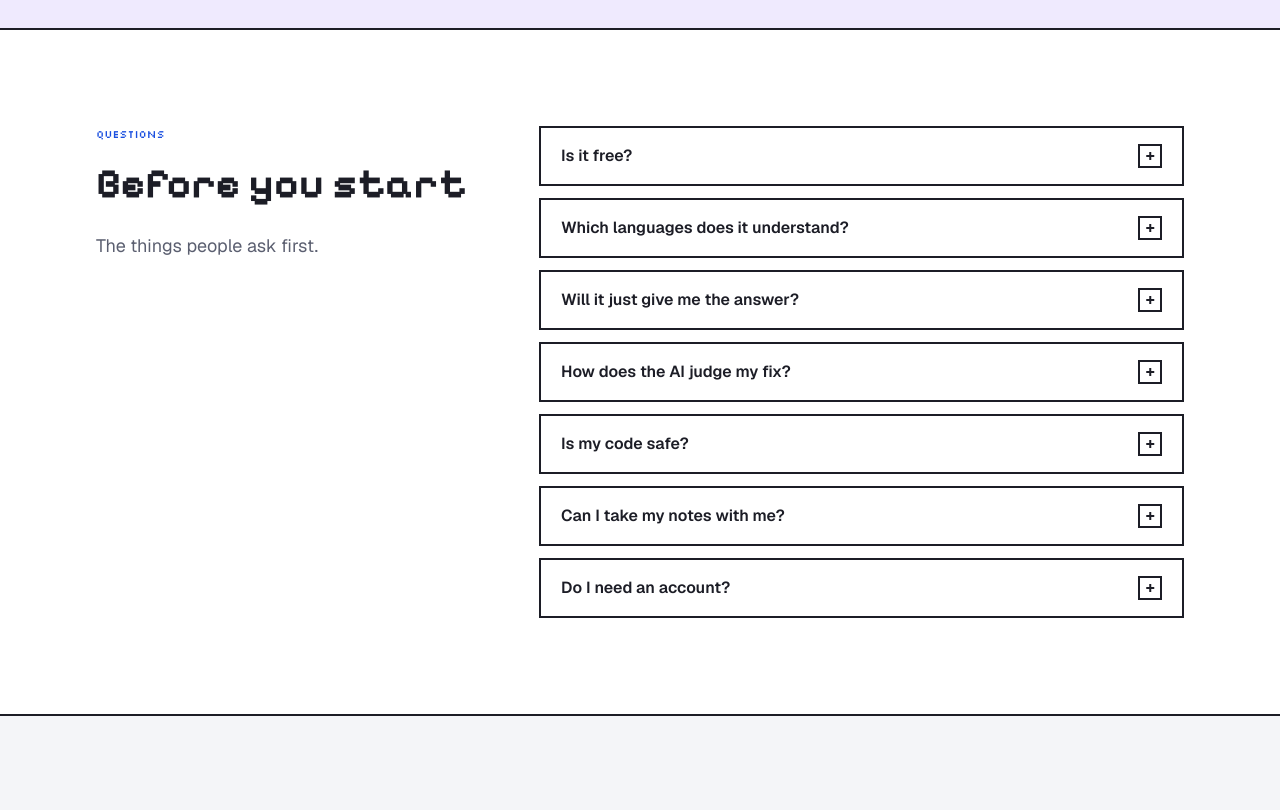
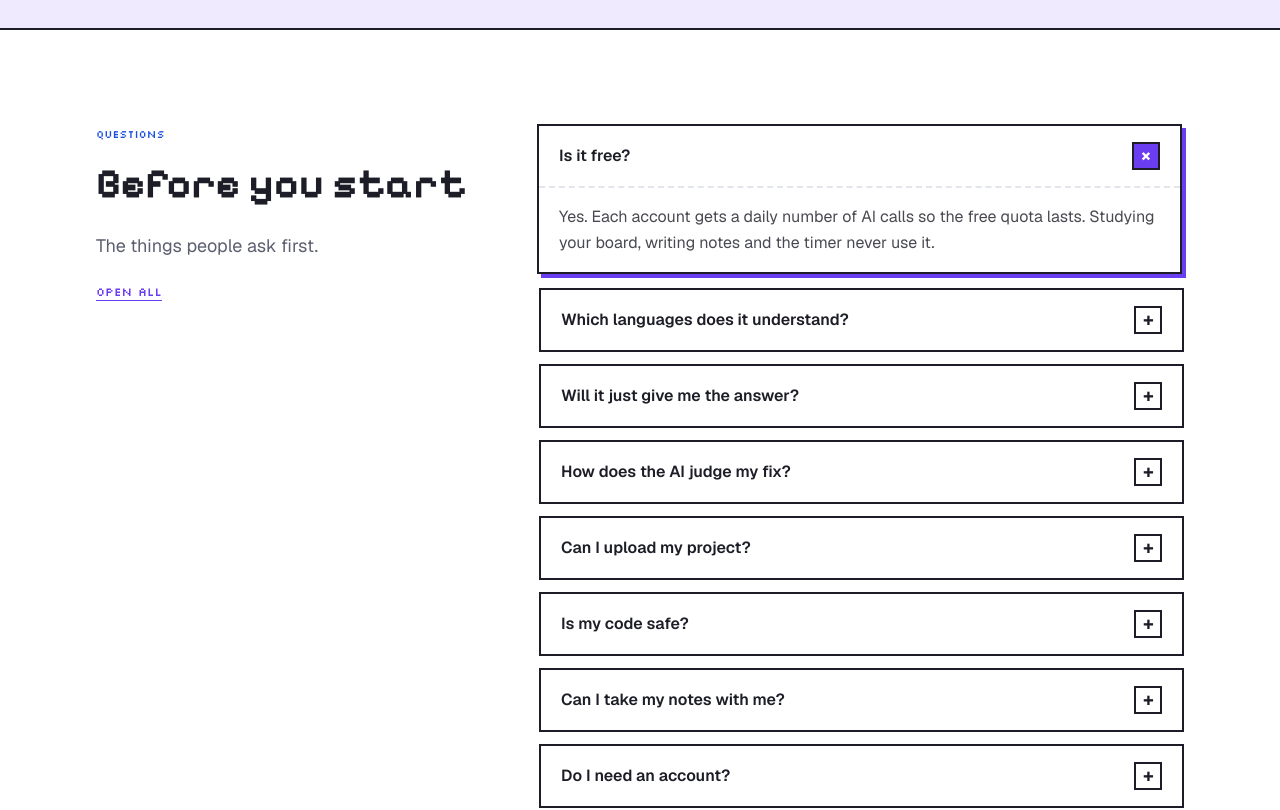
Before and after one commit to evertonrocha2/glitch-lab, a React (Vite) app: page / in a window 1280 px wide. Shown: the part 5160-5970 px from the top of the page. Built offline with nearby package versions, Linux system fonts and the light colour scheme.

Commit message:
feat(landing): animated FAQ that slides open, with open all and close all

```diff
--- a/src/components/landing/Faq.jsx
+++ b/src/components/landing/Faq.jsx
@@ -1,3 +1,5 @@
+import { useId, useState } from 'react'
+
 const QUESTIONS = [
   {
     q: 'Is it free?',
@@ -16,6 +18,10 @@ const QUESTIONS = [
     a: "It compares your code with a reference solution it wrote but never shows you. Any fix that removes the bug passes, even if it's not the same as the reference.",
   },
   {
+    q: 'Can I upload my project?',
+    a: 'Yes. Attach files or a whole folder. Glitch Detective reads the error, finds the files it mentions, and sends only the lines around the problem.',
+  },
+  {
     q: 'Is my code safe?',
     a: "Your cases and notes are only visible to you. Don't paste passwords or API keys: the error and code are sent to the AI to be explained.",
   },
@@ -29,7 +35,59 @@ const QUESTIONS = [
   },
 ]
 
+function Question({ q, a, open, onToggle }) {
+  const id = useId()
+  return (
+    <div
+      className={`border-2 border-ink bg-white transition-[translate,box-shadow] duration-200 ${open ? '-translate-x-0.5 -translate-y-0.5 shadow-pixel' : 'shadow-none'}`}
+    >
+      <h3>
+        <button
+          type="button"
+          id={`${id}-q`}
+          aria-expanded={open}
+          aria-controls={`${id}-a`}
+          onClick={onToggle}
+          className="flex w-full items-center justify-between gap-4 px-5 py-4 text-left font-semibold text-ink transition-colors hover:bg-mist"
+        >
+          {q}
+          <span
+            aria-hidden="true"
+            className={`grid size-7 shrink-0 place-items-center border-2 border-ink transition-[background-color,color] duration-200 ${open ? 'bg-primary text-white' : 'bg-white text-ink'}`}
+          >
+            <span className={`block font-label text-sm leading-none transition-transform duration-300 ${open ? 'rotate-45' : 'rotate-0'}`}>+</span>
+          </span>
+        </button>
+      </h3>
+      {/* grid-rows 0fr -> 1fr animates to the answer's real height; inert keeps closed answers out of tab order. */}
+      <section
+        id={`${id}-a`}
+        aria-labelledby={`${id}-q`}
+        inert={!open}
+        className={`grid transition-[grid-template-rows] duration-300 ease-out motion-reduce:transition-none ${open ? 'grid-rows-[1fr]' : 'grid-rows-[0fr]'}`}
+      >
+        <div className="overflow-hidden">
+          <p
+            className={`border-t-2 border-dashed border-line px-5 py-4 leading-relaxed text-ink/80 transition-[opacity,translate] duration-300 motion-reduce:transition-none ${open ? 'translate-y-0 opacity-100' : '-translate-y-2 opacity-0'}`}
+          >
+            {a}
+          </p>
+        </div>
+      </section>
+    </div>
+  )
+}
+
 export default function Faq() {
+  const [open, setOpen] = useState(() => new Set([0]))
+  const toggle = (index) =>
+    setOpen((current) => {
+      const next = new Set(current)
+      if (next.has(index)) next.delete(index)
+      else next.add(index)
+      return next
+    })
+
   return (
     <section id="faq" aria-labelledby="faq-title" className="scroll-mt-4 border-b-2 border-ink bg-white">
       <div className="mx-auto grid max-w-6xl gap-10 px-5 py-20 sm:px-8 lg:grid-cols-[1fr_1.6fr] lg:py-24">
@@ -39,22 +97,17 @@ export default function Faq() {
             Before you start
           </h2>
           <p className="mt-5 text-lg leading-relaxed text-muted">The things people ask first.</p>
+          <button
+            type="button"
+            onClick={() => setOpen((current) => (current.size === QUESTIONS.length ? new Set() : new Set(QUESTIONS.keys())))}
+            className="mt-6 font-label text-xs text-primary underline underline-offset-4 hover:text-ink"
+          >
+            {open.size === QUESTIONS.length ? 'Close all' : 'Open all'}
+          </button>
         </div>
         <div className="space-y-3">
-          {QUESTIONS.map(({ q, a }) => (
-            <details key={q} className="group border-2 border-ink bg-white open:shadow-pixel">
-              <summary className="flex cursor-pointer list-none items-center justify-between gap-4 px-5 py-4 font-semibold text-ink [&::-webkit-details-marker]:hidden">
-                {q}
-                <span
-                  aria-hidden="true"
-                  className="grid size-6 shrink-0 place-items-center border-2 border-ink font-label text-xs text-ink group-open:bg-primary group-open:text-white"
-                >
-                  <span className="group-open:hidden">+</span>
-                  <span className="hidden group-open:inline">-</span>
-                </span>
-              </summary>
-              <p className="border-t-2 border-dashed border-line px-5 py-4 leading-relaxed text-ink/80">{a}</p>
-            </details>
+          {QUESTIONS.map(({ q, a }, index) => (
+            <Question key={q} q={q} a={a} open={open.has(index)} onToggle={() => toggle(index)} />
           ))}
         </div>
       </div>
```
Also changed, not shown: 1 other file (tests, documents, lock files or other folders).
